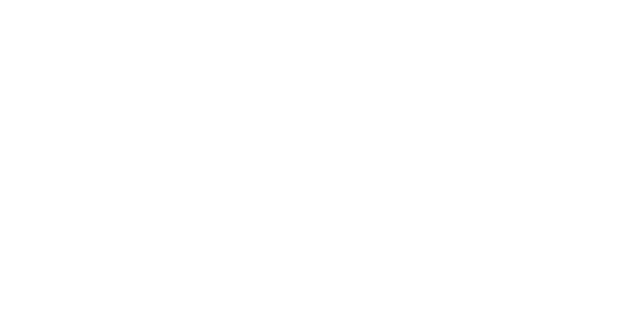
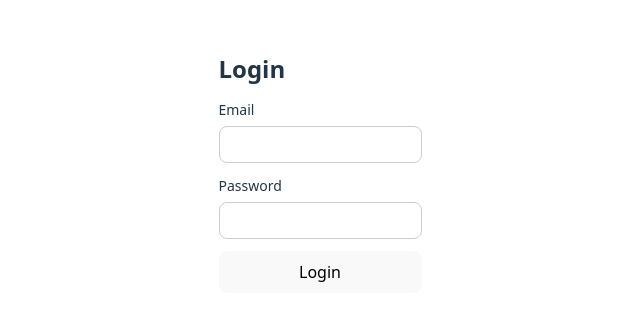
Before and after one commit to Ale866/malta-photogramme3d, a Vue app in the folder frontend/: page /login in a window 1280 px wide. Before the commit this address had no page. Shown: the part 238-558 px from the top of the page, without its empty margins (320-960 px from the left). Built offline with nearby package versions, Linux system fonts and the light colour scheme.

Commit message:
add basic login component

```diff
--- a/frontend/src/App.vue
+++ b/frontend/src/App.vue
@@ -1,6 +1,6 @@
 <template>
   <div id="three-root"></div>
-  <router-view />
+  <router-view class="router-view" />
 </template>
 
 <script setup lang="ts"></script>
@@ -12,4 +12,9 @@
   width: 100vw;
   height: 100vh;
 }
+
+.router-view {
+  position: relative;
+  z-index: 2;
+}
 </style>
--- a/frontend/src/features/auth/views/LoginView.vue
+++ b/frontend/src/features/auth/views/LoginView.vue
@@ -0,0 +1,107 @@
+<script setup lang="ts">
+import { ref } from 'vue'
+import { useRoute, useRouter } from 'vue-router'
+import { useAuth } from '@/features/auth/application/useAuth'
+
+const route = useRoute()
+const router = useRouter()
+const auth = useAuth()
+
+const email = ref('')
+const password = ref('')
+const error = ref<string | null>(null)
+const isLoading = ref(false)
+
+async function onSubmit() {
+  error.value = null
+  isLoading.value = true
+  try {
+    await auth.login(email.value, password.value)
+
+    const next = typeof route.query.next === 'string' ? route.query.next : '/'
+    await router.replace(next)
+  } catch (e: any) {
+    error.value = e?.message ?? 'Login failed'
+  } finally {
+    isLoading.value = false
+  }
+}
+</script>
+
+<template>
+  <div class="login-page">
+    <h2 class="title">Login</h2>
+
+    <form class="form" @submit.prevent="onSubmit">
+      <label class="field">
+        <span class="label">Email</span>
+        <input v-model="email" class="input" type="email" autocomplete="email" required />
+      </label>
+
+      <label class="field">
+        <span class="label">Password</span>
+        <input v-model="password" class="input" type="password" autocomplete="current-password" required />
+      </label>
+
+      <p v-if="error" class="error">{{ error }}</p>
+
+      <button class="button" type="submit" :disabled="isLoading">
+        {{ isLoading ? 'Logging in...' : 'Login' }}
+      </button>
+    </form>
+  </div>
+</template>
+
+<style scoped>
+.login-page {
+  max-width: 420px;
+  margin: 64px auto;
+  padding: 16px;
+}
+
+.title {
+  margin-bottom: 12px;
+}
+
+.form {
+  display: grid;
+  gap: 12px;
+}
+
+.field {
+  display: grid;
+  gap: 6px;
+}
+
+.label {
+  font-size: 14px;
+}
+
+.input {
+  padding: 10px 12px;
+  border: 1px solid #ccc;
+  border-radius: 8px;
+  outline: none;
+}
+
+.input:focus {
+  border-color: #666;
+}
+
+.error {
+  color: #c00;
+  margin: 0;
+}
+
+.button {
+  padding: 10px 12px;
+  border: none;
+  border-radius: 8px;
+  cursor: pointer;
+}
+
+.button:disabled {
+  opacity: 0.6;
+  cursor: not-allowed;
+}
+</style>
--- a/frontend/src/features/model/AddModelView.vue
+++ b/frontend/src/features/model/AddModelView.vue
@@ -102,8 +102,6 @@
 
 <style scoped>
 .add-model {
-  z-index: 2;
-  position: relative;
   padding: 1rem;
   max-width: 460px;
   background: #1c1c1c;
--- a/frontend/src/router.ts
+++ b/frontend/src/router.ts
@@ -8,6 +8,7 @@
 const routes = [
   { path: '/', name: "Island", component: IslandView },
   { path: '/add-model', name: "AddModel", meta: { requiresAuth: true }, component: AddModelView },
+  { path: '/login', name: "Login", component: LoginView },
 ]
 
 export const router = createRouter({
```
